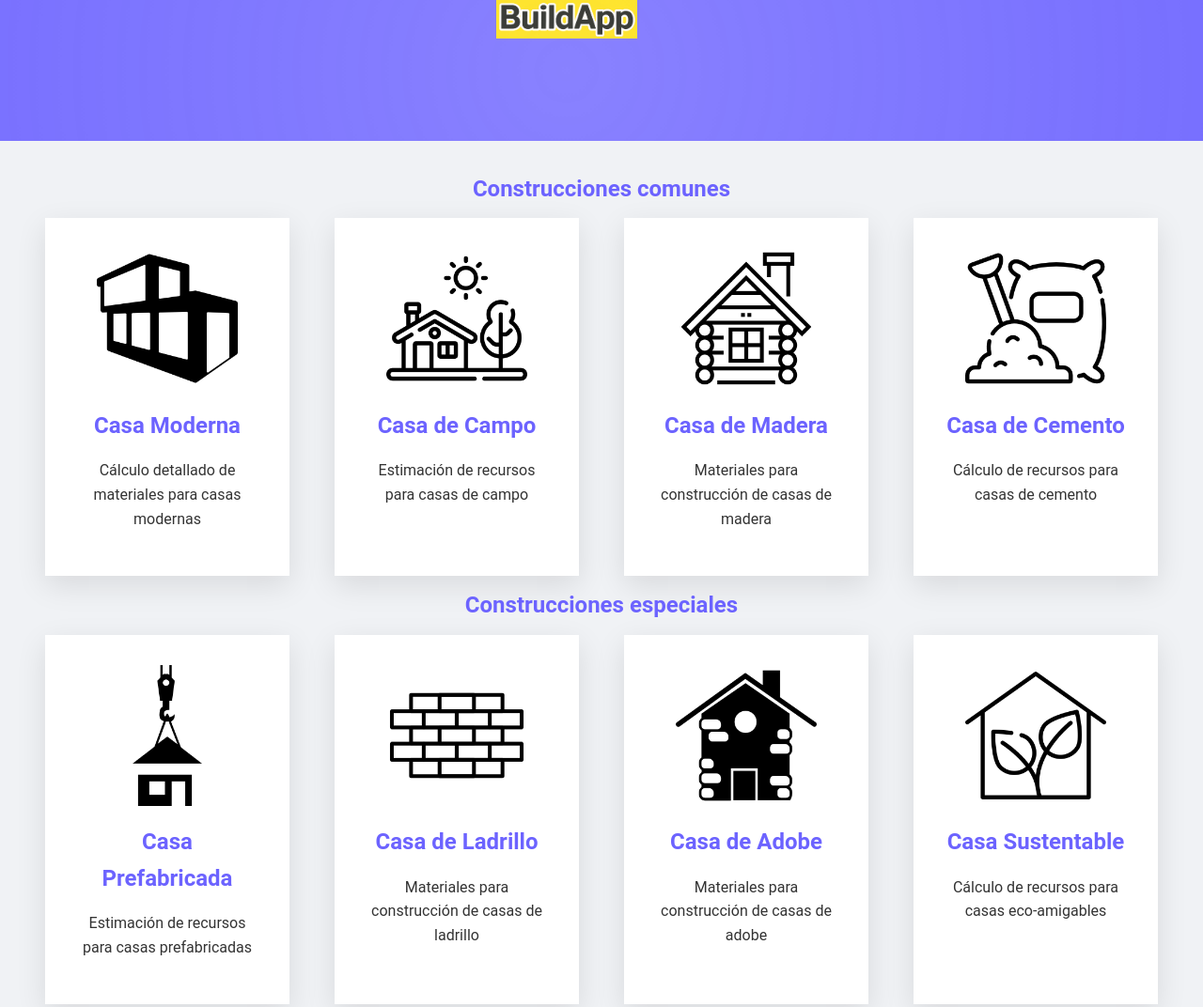
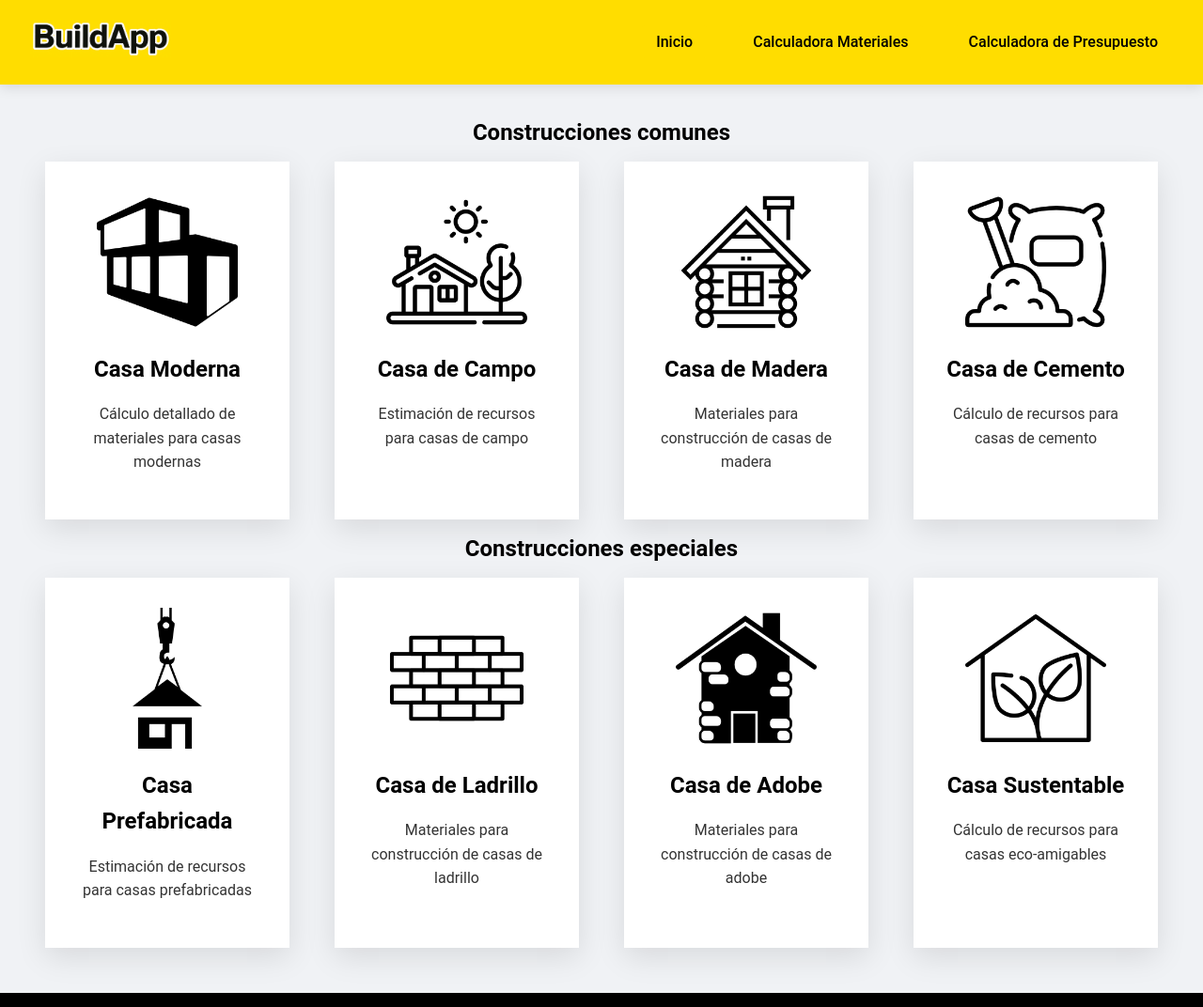
Before and after one commit to Dicip/buildapp, a plain HTML site: page calculadora.html in a window 1280 px wide. Shown: the top 1072 px of the page at 94% size. Drawn offline with Linux system fonts and the light colour scheme.

Commit message:
Version 11 Entonces

```diff
--- a/calculadora.html
+++ b/calculadora.html
@@ -10,8 +10,16 @@
 
 <body class="body">
     <header class="header"  background-position: center;">
-        <div class="logo-header"><img src="img/Logo sin icono.png" width="150px" height="auto"></img></div>
-
+        <div class="logos"><img src="img/Logo sin icono.png" width="150px" height="auto"></img></div>
+        <nav>
+            <div class="nav-links">
+                <ul>
+                    <li><a href="index.html">Inicio</a></li>
+                    <li><a href="calculadora.html">Calculadora Materiales</a></li>
+                    <li><a href="presupuesto.html">Calculadora de Presupuesto</a></li>
+                </ul>
+            </div>
+        </nav>
     </header>
 
     <div class="main-container">
--- a/style.css
+++ b/style.css
@@ -1,14 +1,25 @@
+/*--------------------------------------------------------------
+  Table of Contents
+----------------------------------------------------------------
+  # Global Styles
+  # Header Styles
+  # Main Content Styles
+    # Construction Types Section
+  # Modal Styles
+  # Calculator Styles
+  # Footer Styles
+  # Responsive Design
+--------------------------------------------------------------*/
+
+/*------------------------------------*\
+  # Global Styles
+\*------------------------------------*/
 :root {
-  --primary-color: #6C63FF;
+    --primary-color: #ffdd00;
     --secondary-color: #4CAF50;
     --background-color: #F0F2F5;
     --text-color: #333;
     --modal-bg: rgba(255, 255, 255, 0.95);
-}
-
-.main-container h1 {
-  color: #2c3e50;
-  text-align: center;
 }
 
 body, html {
@@ -20,39 +31,110 @@ body, html {
     padding: 0;
 }
 
-.header {
-  background: var(--primary-color);
-  margin-left: -75px;
-  color: rgb(255, 255, 255);
-  text-align: center;
-  position: relative;
-  overflow: hidden;
-  width: auto;
-  height: 150px;
+/*------------------------------------*\
+  # Header Styles
+\*------------------------------------*/
+
+header {
+  background-color: var(--primary-color);
+  color: rgb(0, 0, 0);
+  padding: 1rem 2rem;
+  display: flex;
+  justify-content: space-between;
+  align-items: center;
+  box-shadow: 0 4px 12px rgba(0, 0, 0, 0.1);
 }
 
-.header::before {
+.logo {
+  display: flex;
+  align-items: center;
+  gap: 1rem;
+}
+
+.logo img {
+  height: 50px;
+}
+
+.logo-text {
+  font-size: 1.5rem;
+  font-weight: bold;
+  display: none;
+}
+
+nav ul {
+  display: flex;
+  list-style: none;
+  gap: 2rem;
+}
+
+.logo-header {
+  display: flex;
+  align-items: center;
+}
+
+nav a {
+  background-color: var(--primary-color);
+  color: #000;
+  text-decoration: none;
+  font-weight: 500;
+  padding: 0.5rem 1rem;
+  border-radius: 5px;
+  transition: background-color 0.3s ease, color 0.3s ease;
+}
+
+nav a:hover {
+  background-color: #000;
+  color: #fff;
+}
+
+nav a::after {
+  content: '';
+
+
+
+
+
+}
+nav a:hover {
+  color: #ffdd00;
+}
+nav a::after {
   content: '';
   position: absolute;
-  top: -50%;
-  left: -50%;
-  width: 200%;
-  height: 200%;
-  background: radial-gradient(circle, rgba(255,255,255,0.2) 0%, rgba(255,255,255,0) 80%);
-  animation: pulse 15s infinite;
+  bottom: 0;
+  left: 0;
+  width: 0;
+  height: 3px;
+  background-color: var(--accent-color);
+  transition: 0.3s;
 }
 
-@keyframes pulse {
-  0% { transform: scale(1); }
-  50% { transform: scale(1.1); }
-  100% { transform: scale(1); }
+@media (max-width: 768px) {
+  header {
+      flex-direction: column;
+      padding: 1rem;
   }
 
+  nav ul {
+      margin-top: 1rem;
+      gap: 1rem;
+  }
+}
+
+
+/*------------------------------------*\
+  # Main Content Styles
+\*------------------------------------*/
 .main-container {
     max-width: 1200px;
     margin: 2em auto;
     border: none;
     padding: 0 2em;
+}
+
+.main-container h1 {
+    color: #2c3e50;
+    text-align: center;
 }
 
 .construction-types {
@@ -103,7 +185,7 @@ body, html {
   transform: scale(1.1) rotate(5deg);
 }
 
-@media (max-width: 600px) {
+@media (max-width: 600px){
   .construction-icon {
     width: 80px;
     height: auto;
@@ -125,18 +207,20 @@ body, html {
 }
 
 h2, h3 {
-  color: var(--primary-color);
+  color: #000;
   margin: 0.5em 0;
   font-size: 1.5em;
   position: relative;
   z-index: 1;
 }
 
-h2 {
+h2{
     text-align: center;
 }
 
-/* Modal styles */
+/*------------------------------------*\
+  # Modal Styles
+\*------------------------------------*/
 .modal {
     display: none;
     position: fixed;
@@ -151,6 +235,9 @@ h2 {
 }
 
 .modal-content {
+    /*
+        Contenedor principal del contenido del modal
+    */
   background-color: var(--modal-bg);
   margin: 5% auto;
   padding: 40px;
@@ -182,7 +269,10 @@ h2 {
   color: var(--primary-color);
 }
 
-/* Calculator Container - NUEVO ESTILO AÑADIDO */
+/*------------------------------------*\
+  # Calculator Styles
+\*------------------------------------*/
+
 #calculatorContainer {
     background-color: white;
     padding: 25px;
@@ -190,9 +280,11 @@ h2 {
     margin-top: 20px;
 }
 
-/* Calculator Inputs - NUEVOS ESTILOS AÑADIDOS */
 #calculatorContainer input,
 #calculatorContainer select {
+    /*
+    Estilos de inputs
+    */
     width: 300px;
     padding: 12px;
   margin: 10px auto;
@@ -209,7 +301,10 @@ h2 {
   box-shadow: 0 0 0 3px rgba(108, 99, 255, 0.1);
 }
 
-#calculatorContainer button {
+#calculatorContainer button{
+  /*
+    Estilo de los botones
+    */
   background-color: var(--primary-color);
   color: white;
   padding: 12px 24px;
@@ -228,9 +323,13 @@ h2 {
   box-shadow: 0 5px 15px rgba(108, 99, 255, 0.3);
 }
 
-#result {
+#result{
+    /*
+        Estilos del contenedor del resultado
+    */
     margin-top: 30px;
     background-color: #fff;
+
   padding: 25px;
   box-shadow: 0 5px 20px rgba(0,0,0,0.05);
 }
@@ -270,6 +369,10 @@ h2 {
     font-weight: 500;
 }
 
+/*------------------------------------*\
+  # Footer Styles
+\*------------------------------------*/
+
 @media (max-width: 768px) {
   .header h1 {
     font-size: 2.5em;
@@ -286,8 +389,8 @@ h2 {
   }
 }
 
-.footer {
-  background-color: #2c3e50;
+.footer{
+    background-color: #000000;
     color: white;
     text-align: center;
     padding: 2em 0;
@@ -323,13 +426,26 @@ h2 {
   margin-left: 10px;
 }
 
-body button {
+/*------------------------------------*\
+  # Buttons Styles
+\*------------------------------------*/
+body button{
     padding: 10px;
     margin: 10px 5px;
     background-color: #000;
     color: #fff;
     border: none;
     cursor: pointer;
+}
+/*------------------------------------*\
+  # Links Styles
+\*------------------------------------*/
+a {
+    background-color: #000;
+    color: #fff;
+    padding: 15px 30px;
+    text-decoration: none;
+    transition: background-color 0.3s;
 }
 
 body > div {
@@ -338,17 +454,6 @@ body > div {
     margin: 10px;
 }
 
-
-
-/*Modern styles for <a> tags*/
-a {
-  background-color: #000;
-  color: #fff;
-  padding: 15px 30px;
-  text-decoration: none;
-  transition: background-color 0.3s;
-}
-
 a:hover {
     background-color: #FFDF00;
     color: #000;
```
Also changed, not shown: index.html (+1 -2 lines), presupuesto.html (+15 -0 lines). Lines whose indentation alone changed are shown as unchanged.
